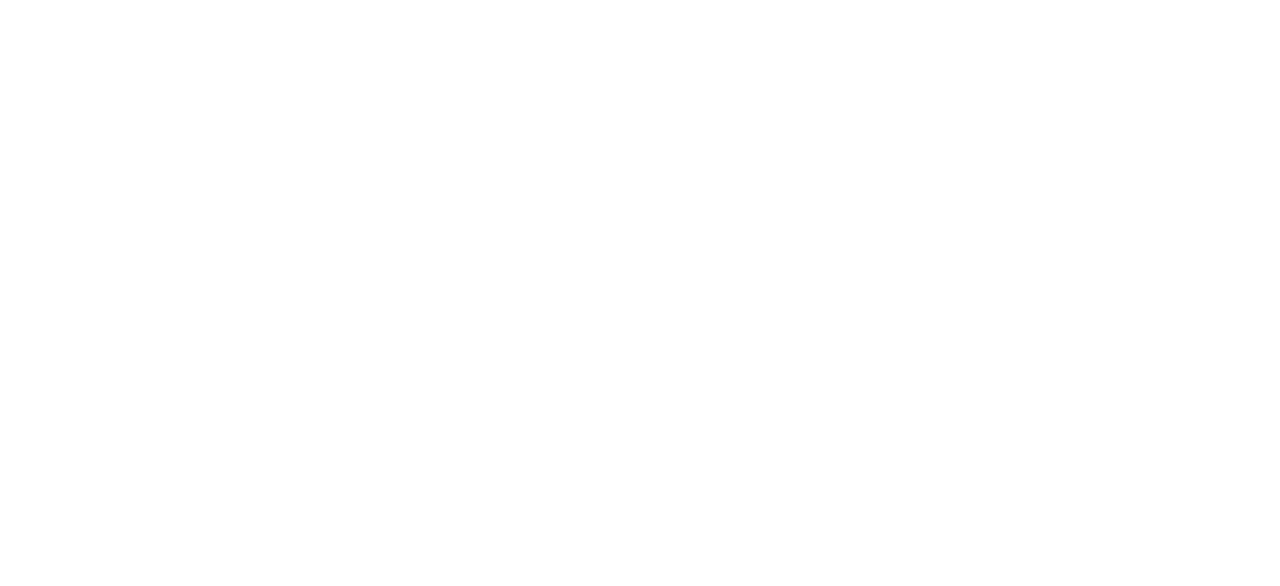
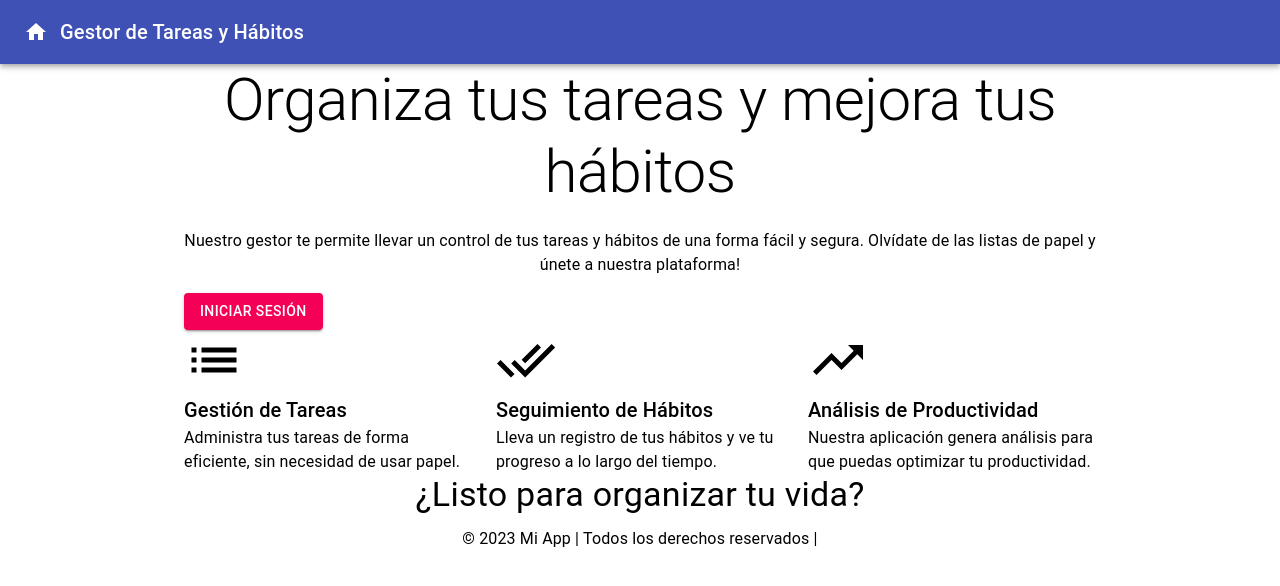
Before and after one commit to MgkJosue/HabitProject, a React (Create React App) app in the folder Frontend/: page / in a window 1280 px wide. Before the commit this address had no page. Shown: the top 586 px of the page. Built offline with nearby package versions, Linux system fonts and the light colour scheme.

Commit message:
Actualizar usuario completo y homepage añadido

```diff
--- a/Frontend/src/App.js
+++ b/Frontend/src/App.js
@@ -1,7 +1,7 @@
 import React from 'react';
 import './App.css';
 import { BrowserRouter as Router, Route, Routes } from 'react-router-dom';
-import HomePage from './views/HomePage';
+import MainPage from './views/MainPage';
 import LoginPage from './views/LoginPage';
 import SignUpPage from './views/SignUpPage';
 import ProfilePage from './views/ProfilePage';
@@ -10,12 +10,14 @@
 import HabitPage from './views/HabitPage';
 import HabitListPage from './views/HabitListPage';
 import ProgressPage from './views/ProgressPage';
+import HomePage from './views/HomePage';
 
 function App() {
   return (
     <Router>
       <Routes>
-        <Route path="/home" element={<HomePage />} />
+        <Route path="/" element={<HomePage />} />
+        <Route path="/main" element={<MainPage />} />
         <Route path="/login" element={<LoginPage />} />
         <Route path="/signup" element={<SignUpPage />} />
         <Route path="/profile" element={<ProfilePage/>} />
--- a/Frontend/src/views/HomePage.js
+++ b/Frontend/src/views/HomePage.js
@@ -1,119 +1,78 @@
-import React, { useEffect, useState } from 'react';
-import { useNavigate } from 'react-router-dom';
-import {
-  AppBar,
-  Toolbar,
-  Typography,
-  Button,
-  IconButton,
-  Grid,
-  Paper,
-  Container,
-  Menu,
-  MenuItem,
-} from '@material-ui/core';
-import MenuIcon from '@material-ui/icons/Menu';
-import { makeStyles } from '@material-ui/core/styles';
+import React from 'react';
+import { AppBar, Toolbar, IconButton, Typography, Button, Container, Grid, Box } from '@material-ui/core';
+import { Link as RouterLink } from 'react-router-dom';
+import HomeIcon from '@material-ui/icons/Home';
+import ListIcon from '@material-ui/icons/List';
+import DoneAllIcon from '@material-ui/icons/DoneAll';
+import TrendingUpIcon from '@material-ui/icons/TrendingUp';
 
-const useStyles = makeStyles((theme) => ({
-  root: {
-    flexGrow: 1,
-  },
-  menuButton: {
-    marginRight: theme.spacing(2),
-  },
-  title: {
-    flexGrow: 1,
-  },
-  paper: {
-    padding: theme.spacing(2),
-    textAlign: 'center',
-    color: theme.palette.text.secondary,
-  },
-}));
-
-export default function HomePage() {
-  const classes = useStyles();
-  const [anchorEl, setAnchorEl] = useState(null);
-  const [username, setUsername] = useState('');
-  const navigate = useNavigate();
-
-  useEffect(() => {
-    const userId = sessionStorage.getItem('userId');
-
-    if (userId) {
-      fetch(`/usuarios/${userId}`)
-        .then(response => response.json())
-        .then(data => setUsername(data.nombre))
-        .catch((error) => console.error('Error:', error));
-    }
-  }, []);
-
-  const handleClick = (event) => {
-    setAnchorEl(event.currentTarget);
-  };
-
-  const handleClose = () => {
-    setAnchorEl(null);
-  };
-
-  const logout = () => {
-    sessionStorage.removeItem('token');
-    sessionStorage.removeItem('userId');
-    navigate('/login');
-  };
-
+const HomePage = () => {
   return (
-    <div className={classes.root}>
-      <AppBar position="static">
+    <div>
+      <AppBar position="sticky">
         <Toolbar>
-          <IconButton edge="start" className={classes.menuButton} color="inherit" aria-label="menu" onClick={handleClick}>
-            <MenuIcon />
+          <IconButton edge="start" color="inherit" aria-label="logo">
+            <HomeIcon />
           </IconButton>
-          <Menu
-            id="simple-menu"
-            anchorEl={anchorEl}
-            keepMounted
-            open={Boolean(anchorEl)}
-            onClose={handleClose}
-          >
-            <MenuItem onClick={() => navigate('/profile')}>Perfil</MenuItem>
-            <MenuItem onClick={() => navigate('/progress')}>Progresos</MenuItem>
-          </Menu>
-          <Typography variant="h6" className={classes.title}>
-            Gestor de Hábitos y Tareas
+          <Typography variant="h6" style={{ flexGrow: 1 }}>
+            Gestor de Tareas y Hábitos
           </Typography>
-          <Button color="inherit" onClick={logout}>Cerrar sesión</Button>
         </Toolbar>
       </AppBar>
-      <Container maxWidth="md">
+      <Box bgcolor="primary.main" color="primary.contrastText" py={3}>
+        <Container maxWidth="md">
+          <Typography variant="h2" align="center" gutterBottom>
+            Organiza tus tareas y mejora tus hábitos
+          </Typography>
+          <Typography variant="body1" align="center" paragraph>
+            Nuestro gestor te permite llevar un control de tus tareas y hábitos de una forma fácil y segura. Olvídate de las listas de papel y únete a nuestra plataforma!
+          </Typography>
+          <Box display="flex" justifyContent="center">
+            <Button variant="contained" color="secondary" component={RouterLink} to="/login">Iniciar Sesión</Button>
+          </Box>
+        </Container>
+      </Box>
+      <Container maxWidth="md" py={3}>
         <Grid container spacing={3}>
-          <Grid item xs={12}>
-            <Paper className={classes.paper}>
-              <Typography variant="h4">Bienvenido a tu Gestor de Hábitos y Tareas, {username}</Typography>
-              <Typography variant="body1">
-                Organiza tu vida y mejora tus hábitos con nuestro gestor
-              </Typography>
-            </Paper>
+          <Grid item xs={12} sm={4}>
+            <Box display="flex" flexDirection="column" alignItems="center" mb={1}>
+              <ListIcon style={{ fontSize: 60 }} />
+              <Typography variant="h6">Gestión de Tareas</Typography>
+              <Typography>Administra tus tareas de forma eficiente, sin necesidad de usar papel.</Typography>
+            </Box>
           </Grid>
-          <Grid item xs={6}>
-            <Paper className={classes.paper}>
-              <Typography variant="h5">Tus Tareas</Typography>
-              <Button variant="contained" color="primary" onClick={() => navigate('/task-list')}>
-                Ver Tareas
-              </Button>
-            </Paper>
+          <Grid item xs={12} sm={4}>
+            <Box display="flex" flexDirection="column" alignItems="center" mb={1}>
+              <DoneAllIcon style={{ fontSize: 60 }} />
+              <Typography variant="h6">Seguimiento de Hábitos</Typography>
+              <Typography>Lleva un registro de tus hábitos y ve tu progreso a lo largo del tiempo.</Typography>
+            </Box>
           </Grid>
-          <Grid item xs={6}>
-            <Paper className={classes.paper}>
-              <Typography variant="h5">Tus Hábitos</Typography>
-              <Button variant="contained" color="secondary" onClick={() => navigate('/habit-list')}>
-                Ver Hábitos
-              </Button>
-            </Paper>
+          <Grid item xs={12} sm={4}>
+            <Box display="flex" flexDirection="column" alignItems="center" mb={1}>
+              <TrendingUpIcon style={{ fontSize: 60 }} />
+              <Typography variant="h6">Análisis de Productividad</Typography>
+              <Typography>Nuestra aplicación genera análisis para que puedas optimizar tu productividad.</Typography>
+            </Box>
           </Grid>
         </Grid>
       </Container>
+      <Box bgcolor="primary.main" color="primary.contrastText" py={3}>
+        <Container maxWidth="md">
+          <Typography variant="h4" align="center" gutterBottom>
+            ¿Listo para organizar tu vida?
+          </Typography>
+        </Container>
+      </Box>
+      <Box bgcolor="secondary.main" color="secondary.contrastText" py={3}>
+        <Container maxWidth="md">
+          <Typography align="center" color="inherit" gutterBottom>
+            © 2023 Mi App | Todos los derechos reservados |
+          </Typography>
+        </Container>
+      </Box>
     </div>
   );
-}
+};
+
+export default HomePage;
--- a/Frontend/src/views/LoginPage.js
+++ b/Frontend/src/views/LoginPage.js
@@ -107,7 +107,7 @@
       console.log("Token: ", data.access_token);
       sessionStorage.setItem('userId', data.user_id); // Guarda el id del usuario
       sessionStorage.setItem('token', data.access_token); // Guarda el token en sessionStorage
-      navigate('/home');
+      navigate('/main');
     } else {
       console.log("Error: ", data);
       setError(data.detail || 'Ocurrió un error');  // Modificado para manejar el error de respuesta
--- /dev/null
+++ b/Frontend/src/views/MainPage.js
@@ -0,0 +1,119 @@
+import React, { useEffect, useState } from 'react';
+import { useNavigate } from 'react-router-dom';
+import {
+  AppBar,
+  Toolbar,
+  Typography,
+  Button,
+  IconButton,
+  Grid,
+  Paper,
+  Container,
+  Menu,
+  MenuItem,
+} from '@material-ui/core';
+import MenuIcon from '@material-ui/icons/Menu';
+import { makeStyles } from '@material-ui/core/styles';
+
+const useStyles = makeStyles((theme) => ({
+  root: {
+    flexGrow: 1,
+  },
+  menuButton: {
+    marginRight: theme.spacing(2),
+  },
+  title: {
+    flexGrow: 1,
+  },
+  paper: {
+    padding: theme.spacing(2),
+    textAlign: 'center',
+    color: theme.palette.text.secondary,
+  },
+}));
+
+export default function MainPage() {
+  const classes = useStyles();
+  const [anchorEl, setAnchorEl] = useState(null);
+  const [username, setUsername] = useState('');
+  const navigate = useNavigate();
+
+  useEffect(() => {
+    const userId = sessionStorage.getItem('userId');
+
+    if (userId) {
+      fetch(`/usuarios/${userId}`)
+        .then(response => response.json())
+        .then(data => setUsername(data.nombre))
+        .catch((error) => console.error('Error:', error));
+    }
+  }, []);
+
+  const handleClick = (event) => {
+    setAnchorEl(event.currentTarget);
+  };
+
+  const handleClose = () => {
+    setAnchorEl(null);
+  };
+
+  const logout = () => {
+    sessionStorage.removeItem('token');
+    sessionStorage.removeItem('userId');
+    navigate('/login');
+  };
+
+  return (
+    <div className={classes.root}>
+      <AppBar position="static">
+        <Toolbar>
+          <IconButton edge="start" className={classes.menuButton} color="inherit" aria-label="menu" onClick={handleClick}>
+            <MenuIcon />
+          </IconButton>
+          <Menu
+            id="simple-menu"
+            anchorEl={anchorEl}
+            keepMounted
+            open={Boolean(anchorEl)}
+            onClose={handleClose}
+          >
+            <MenuItem onClick={() => navigate('/profile')}>Perfil</MenuItem>
+            <MenuItem onClick={() => navigate('/progress')}>Progresos</MenuItem>
+          </Menu>
+          <Typography variant="h6" className={classes.title}>
+            Gestor de Hábitos y Tareas
+          </Typography>
+          <Button color="inherit" onClick={logout}>Cerrar sesión</Button>
+        </Toolbar>
+      </AppBar>
+      <Container maxWidth="md">
+        <Grid container spacing={3}>
+          <Grid item xs={12}>
+            <Paper className={classes.paper}>
+              <Typography variant="h4">Bienvenido a tu Gestor de Hábitos y Tareas, {username}</Typography>
+              <Typography variant="body1">
+                Organiza tu vida y mejora tus hábitos con nuestro gestor
+              </Typography>
+            </Paper>
+          </Grid>
+          <Grid item xs={6}>
+            <Paper className={classes.paper}>
+              <Typography variant="h5">Tus Tareas</Typography>
+              <Button variant="contained" color="primary" onClick={() => navigate('/task-list')}>
+                Ver Tareas
+              </Button>
+            </Paper>
+          </Grid>
+          <Grid item xs={6}>
+            <Paper className={classes.paper}>
+              <Typography variant="h5">Tus Hábitos</Typography>
+              <Button variant="contained" color="secondary" onClick={() => navigate('/habit-list')}>
+                Ver Hábitos
+              </Button>
+            </Paper>
+          </Grid>
+        </Grid>
+      </Container>
+    </div>
+  );
+}
```
Also changed, not shown: Frontend/src/views/ProfilePage.js (+29 -13 lines), 1 other file (tests, documents, lock files or other folders).
